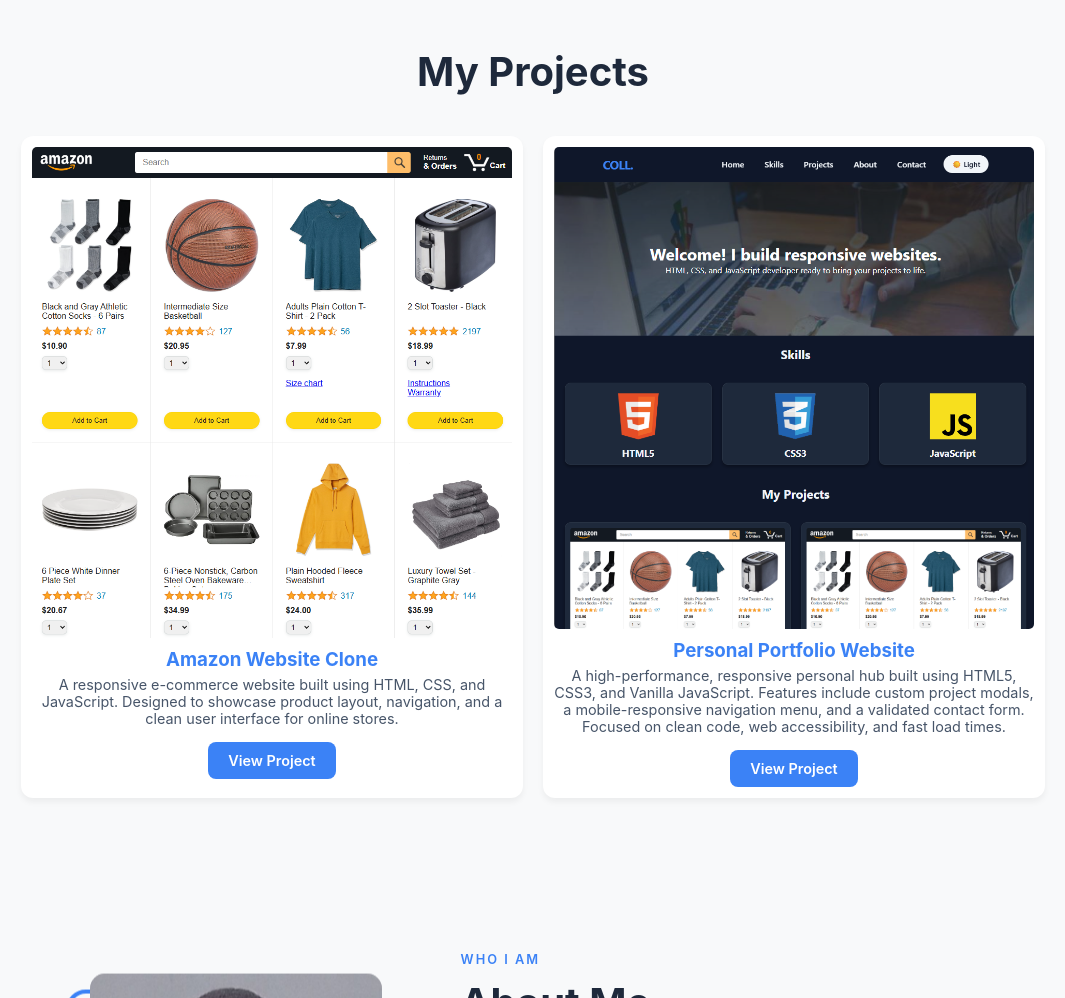
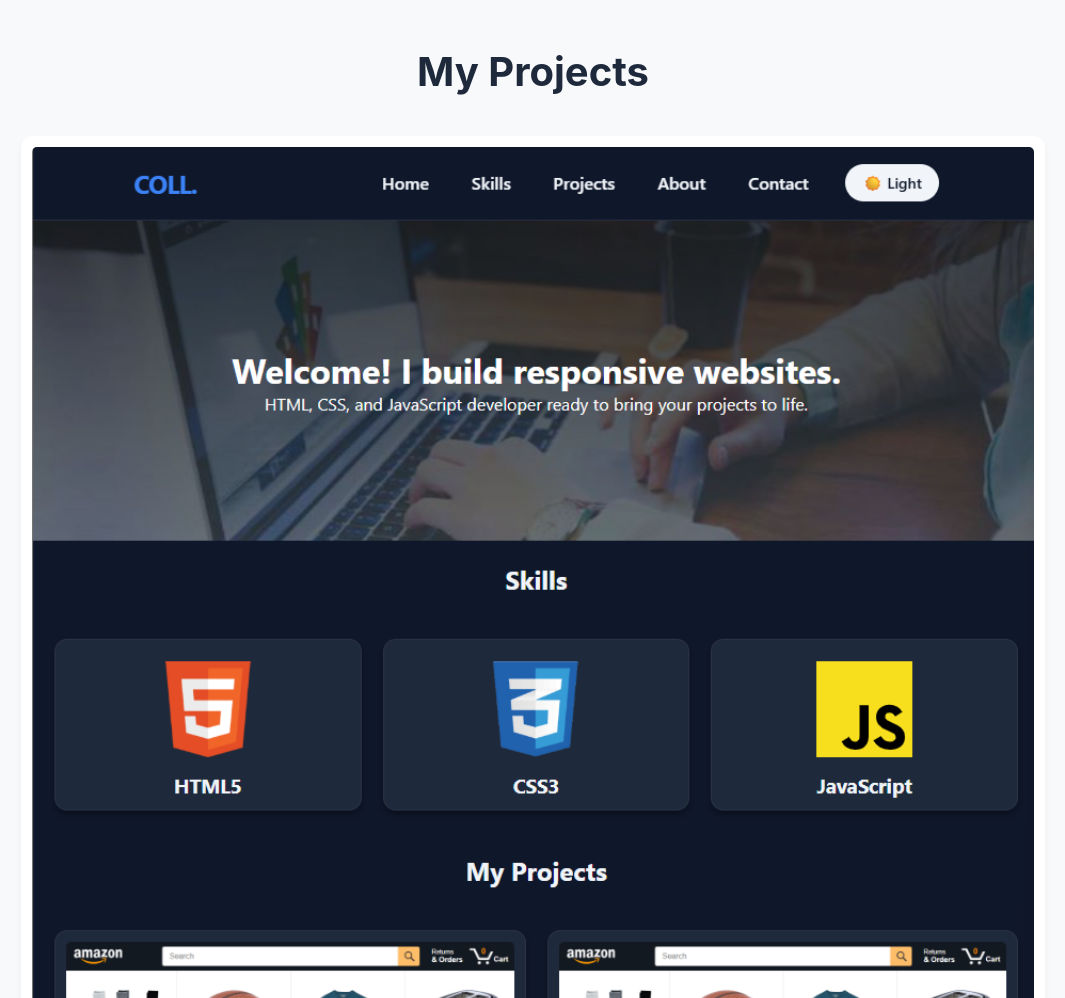
Before and after one commit to COLL137/portfolio, a plain HTML site: page index.html in a window 1280 px wide. Shown: the part 1220-2218 px from the top of the page, without its empty margins (107-1172 px from the left). Drawn offline with Linux system fonts and the light colour scheme.

Commit message:
Fix HTML structure and clean up formatting

```diff
--- a/index.html
+++ b/index.html
@@ -75,12 +75,6 @@
 <section id="projects" class="projects reveal">
   <h2 style="text-align:center; margin:20px 0px; font-size: 2.5rem;" class="reveal">My Projects</h2>
   <div class="projects-grid reveal">
-    <div class="projects-item reveal-left">
-      <img src="./img/amazon.PNG" alt="Amazon Clone Web" style="cursor: zoom-in;">
-      <h3>Amazon Website Clone</h3>
-      <p>A responsive e-commerce website built using HTML, CSS, and JavaScript. Designed to showcase product layout, navigation, and a clean user interface for online stores.</p>
-      <a href="https://CollTech001.github.io/amazon-clone" target="_blank" class="project-link">View Project</a>
-    </div>
 
     <div class="projects-item reveal-right">
       <img src="./img/portfolio_black.png" alt="Personal Portfolio" style="cursor: zoom-in;">
```
